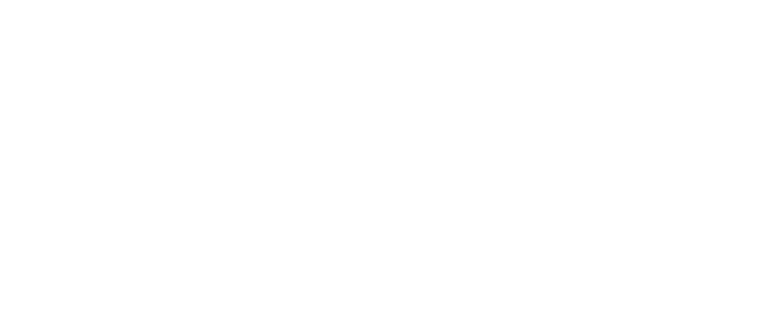
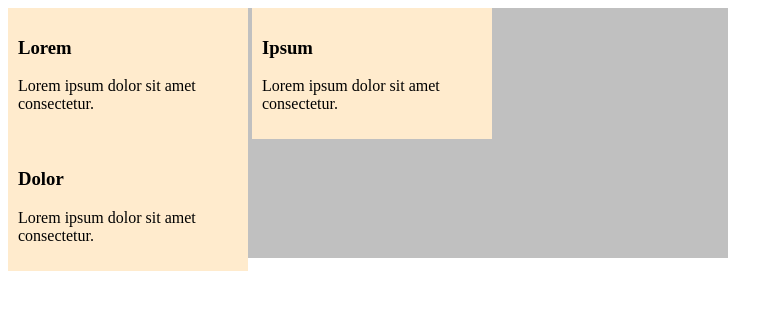
Before and after one commit to vircabading/Coding_Dojo_Web_Fundamentals_CSS_Learning_Flex, a plain HTML site: page index.html in a window 1280 px wide. Shown: the whole page, without its empty margins (0-783 px from the left). Drawn offline with Linux system fonts and the light colour scheme.

Commit message:
Made Columns

```diff
--- a/index.html
+++ b/index.html
@@ -14,6 +14,21 @@
     <title>Document</title>
 </head>
 <body>
+    <div class="container">
+        <div class="col">
+            <h3>Lorem</h3>
+            <p>Lorem ipsum dolor sit amet consectetur.</p>
+        </div>
+        <div class="col">
+            <h3>Ipsum</h3>
+            <p>Lorem ipsum dolor sit amet consectetur.</p>
+        </div>
+        <div class="col">
+            <h3>Dolor</h3>
+            <p>Lorem ipsum dolor sit amet consectetur.</p>
+        </div>
+    </div>
+
 
 </body>
 </html>
--- a/style.css
+++ b/style.css
@@ -4,3 +4,15 @@
     By: Virgilio D. Cabading Jr.
     Created: October 12, 2021
     ////////////////////////////////////////////*/
+
+    .container {
+        width: 720px;
+        height: 250px;
+        background-color: silver;
+    }
+    .col {
+        width: 220px;
+        padding: 10px;
+        background-color: blanchedalmond;
+        display: inline-block;
+    }
```
